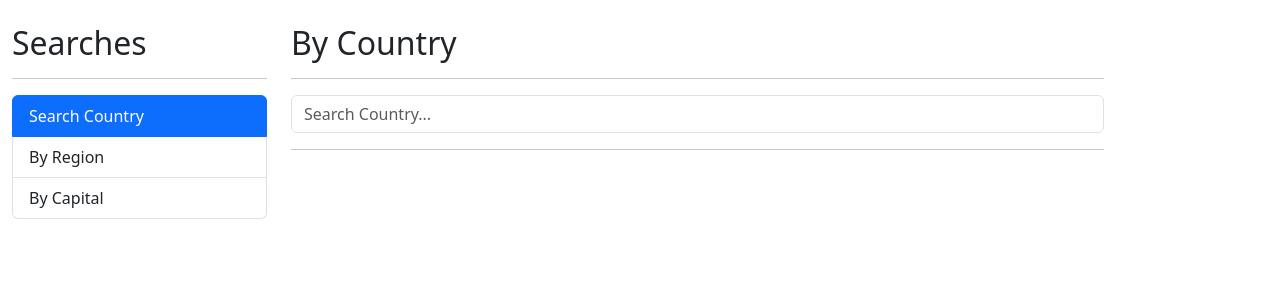
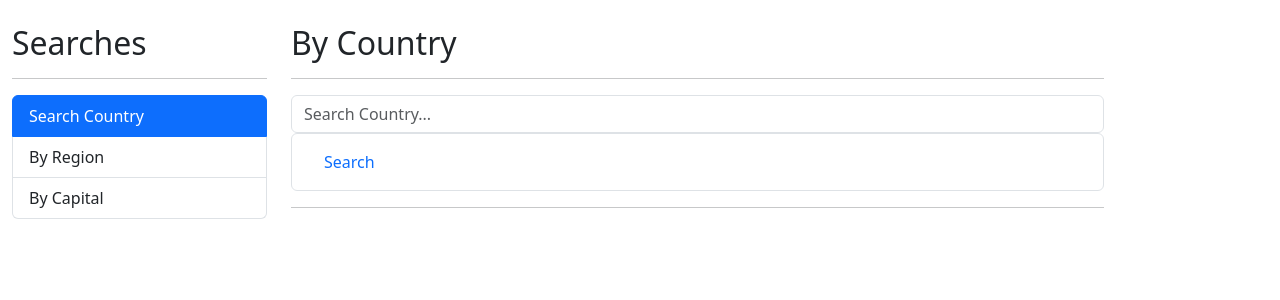
Before and after one commit to JuanPabloSR/CountriesApp, an Angular app: page / in a window 1280 px wide. Shown: the top 300 px of the page. Built offline with nearby package versions, Linux system fonts and the light colour scheme.

Commit message:
Suggestions add, finish app

```diff
--- a/src/app/country/pages/by-country/by-country.component.html
+++ b/src/app/country/pages/by-country/by-country.component.html
@@ -8,11 +8,27 @@
         (onEnter)="search($event)"
         (onDebounce)="suggestions($event)"
         placeholder="Search Country..."
-
       >
       </app-country-input>
     </div>
   </div>
+
+  <ul *ngIf="showSuggestions"  class="list-group nav">
+    <li
+      *ngFor="let country of countriesSuggestion"
+      class="list-group-item list-group-item-action nav-item"
+    >
+      <a class="nav-link" [routerLink]="['/country', country.cca2]">
+        {{ country.name.common }}</a
+      >
+    </li>
+    <li
+      class="list-group-item list-group-item-action nav-item"
+      (click)="searchSuggestion(term)"
+    >
+      <a class="nav-link"> Search {{ term }}</a>
+    </li>
+  </ul>
 
   <hr />
   <div *ngIf="thereIsError" class="alert alert-danger">
@@ -24,5 +40,4 @@
       <app-country-table [countries]="countries"></app-country-table>
     </div>
   </div>
-
 </div>
--- a/src/app/country/pages/by-country/by-country.component.ts
+++ b/src/app/country/pages/by-country/by-country.component.ts
@@ -5,18 +5,28 @@ import { Country } from '../../interfaces/country.interface';
 @Component({
   selector: 'app-by-country',
   templateUrl: './by-country.component.html',
-  styles: [],
+  styles: [
+    `
+      li {
+        cursor: pointer;
+      }
+    `,
+  ],
 })
 export class ByCountryComponent {
   term: string = '';
   thereIsError: boolean = false;
   countries: Country[] = [];
 
+  countriesSuggestion: Country[] = [];
+  showSuggestions: boolean = true;
+
   constructor(private countryService: CountryService) {}
 
   search(term: string) {
     this.thereIsError = false;
     this.term = term;
+    this.showSuggestions = false;
 
     this.countryService.searchCountry(term).subscribe(
       (countries) => {
@@ -28,12 +38,21 @@ export class ByCountryComponent {
         this.countries = [];
       }
     );
+  }
+
+  suggestions(term: string) {
+    this.thereIsError = false;
+    this.term = term;
 
 
+    this.countryService.searchCountry(term).subscribe(
+      (countries) => (this.countriesSuggestion = countries.splice(0, 5)),
+      (err) => (this.countriesSuggestion = [])
+    );
   }
 
-  suggestions( term: string) {
-    this.thereIsError = false;
-    //TODO agregar sugerencias
+  searchSuggestion(term: string) {
+    this.search(term);
+
   }
 }
```
Also changed, not shown: src/styles.css (line endings or trailing spaces). Lines whose indentation alone changed are shown as unchanged.
